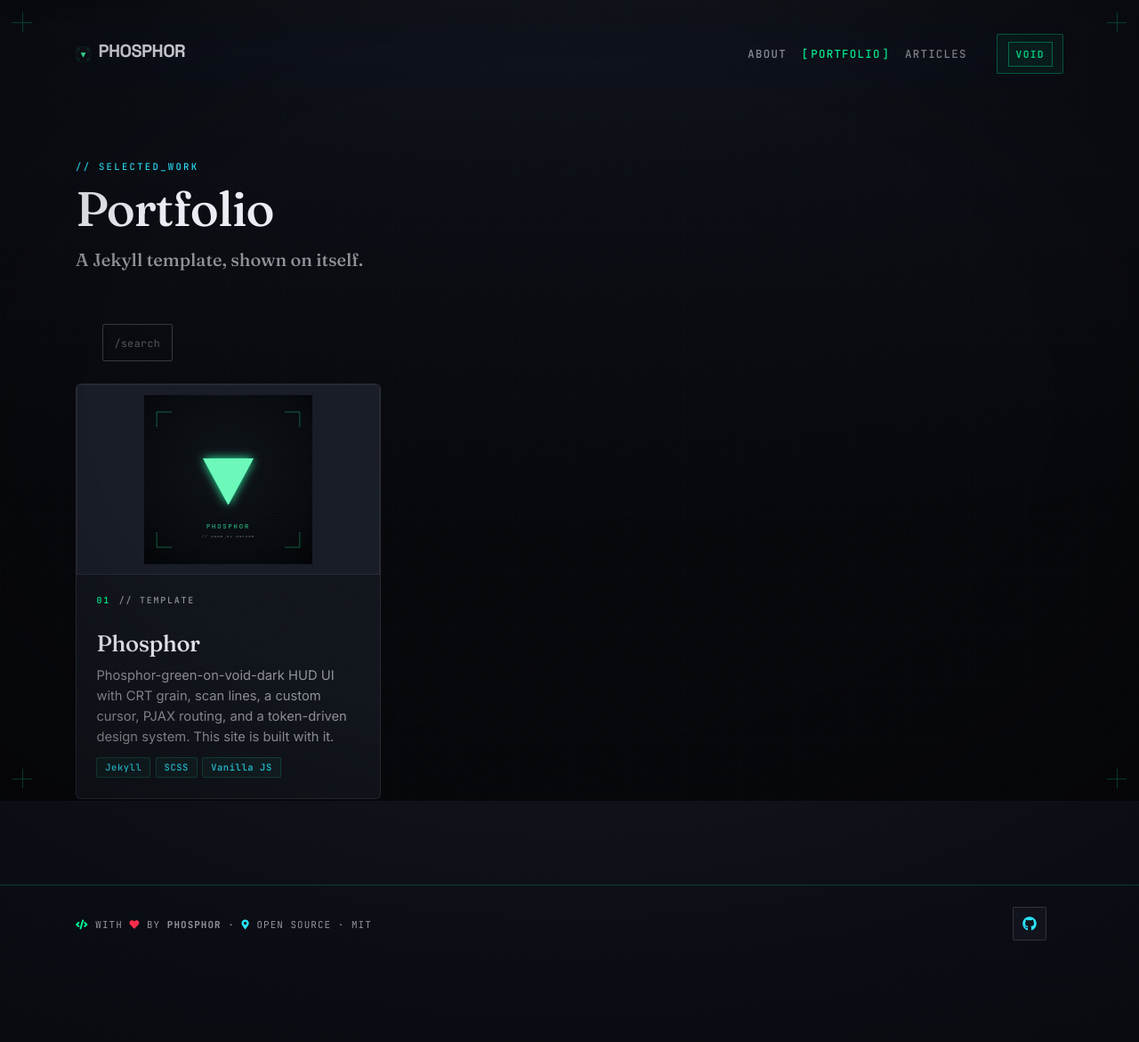
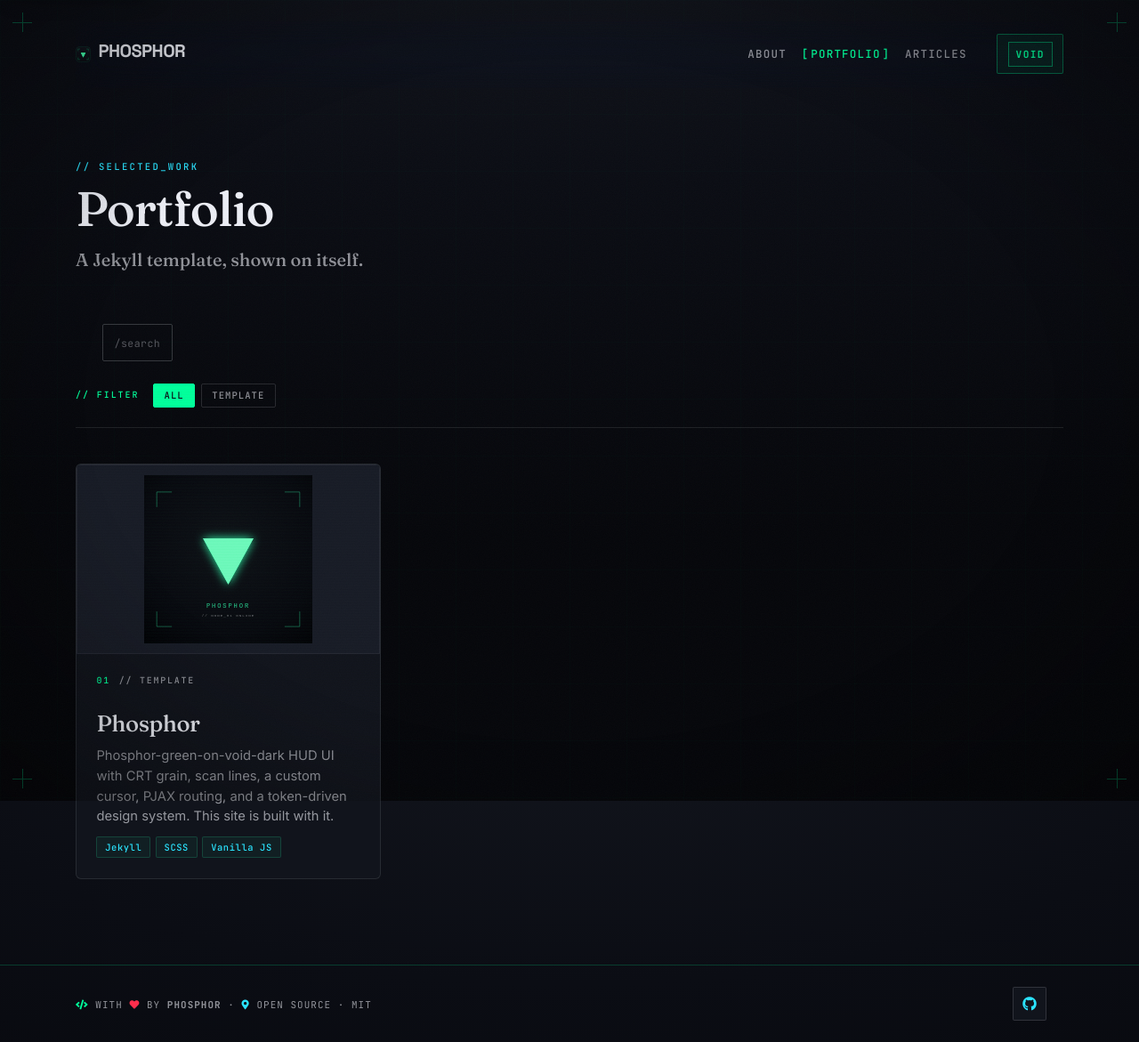
Before and after one commit to Nuo27/phosphor-site, a Jekyll site: the page built from pages/projects.md, in a window 1280 px wide. Shown: the whole page at 89% size. Built offline with Jekyll 4.4.1, drawn with Linux system fonts in a browser that asks for light colours; before the commit the page ends 1081 px from its top, so only the background shows below that.

Commit message:
fix: card logo image baseurl, markdown-reference to notes, show filter chips for single category

```diff
--- a/_includes/projects/index.html
+++ b/_includes/projects/index.html
@@ -112,13 +112,13 @@
   {% comment %} Filter bar - carries the divider (border-bottom). Togglers sit on
         this row, right-aligned, above the divider. Renders when there are
         multiple categories OR any reveal togglers. {% endcomment %}
-  {% if project_cats.size > 1 or has_togglers %}
+  {% if project_cats.size > 0 or has_togglers %}
   <nav class="cat-filter reveal" data-category-filter
        data-filter-list="#projects-grid"
        data-filter-item=".card-wrap"
        aria-label="Filter projects by category">
     <span class="cat-filter__label mono no-select">// {{ filter_label | upcase }}</span>
-    {% if project_cats.size > 1 %}
+    {% if project_cats.size > 0 %}
     <div class="cat-filter__chips">
       <button class="cat-chip is-active mono" type="button" data-cat="all">ALL</button>
       {% for c in project_cats %}
--- a/_includes/projects/project-card.html
+++ b/_includes/projects/project-card.html
@@ -4,7 +4,7 @@
 
     {%- if project_img -%}
     <div class="card-media">
-      <img class="card-img" src="{{ project_img }}" alt="{{ project_name }}" loading="lazy" />
+      <img class="card-img" src="{{ project_img | relative_url }}" alt="{{ project_name }}" loading="lazy" />
       <span class="card-arrow" aria-hidden="true"><i class="fas fa-arrow-right"></i></span>
     </div>
     {%- endif -%}
--- a/_includes/stream/project-card.html
+++ b/_includes/stream/project-card.html
@@ -6,7 +6,7 @@
          data-item-type="project"{% if include.pool %} hidden{% endif %}>
   {%- if p.image -%}
   <a class="fi-media" href="{{ p.url | relative_url }}" aria-label="{{ p.name }}">
-    <img src="{{ p.image }}" alt="{{ p.name }}" loading="lazy" />
+    <img src="{{ p.image | relative_url }}" alt="{{ p.name }}" loading="lazy" />
     <span class="fi-overlay" aria-hidden="true"></span>
     <span class="fi-view mono no-select" aria-hidden="true">VIEW <i class="fas fa-arrow-right"></i></span>
   </a>
```
Also changed, not shown: _articles/markdown-reference.md (+1 -1 lines).
